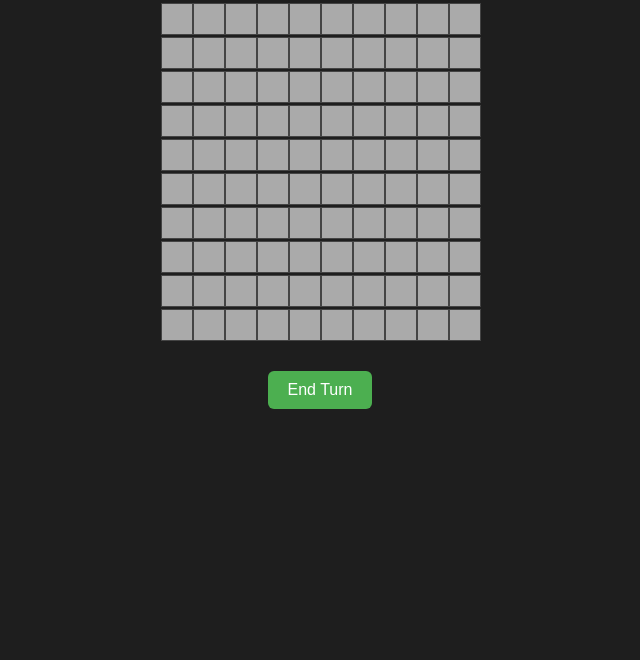
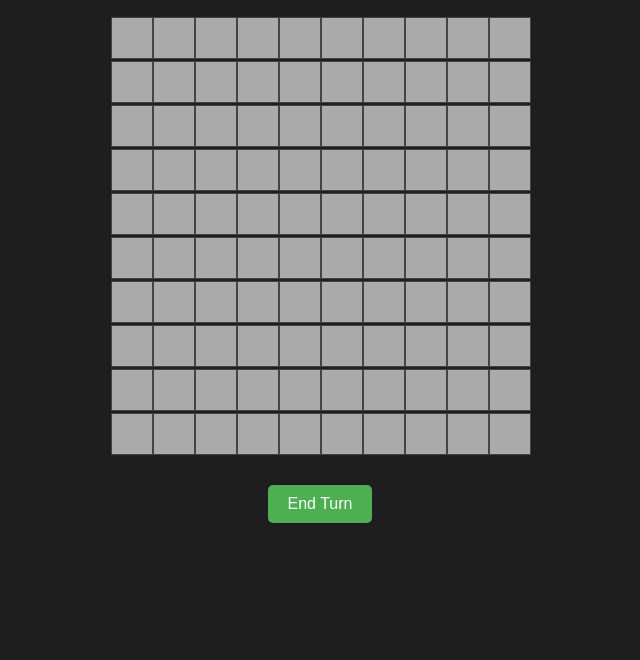
Before and after one commit to CharlieWilliams27099/no, a plain HTML site: page index.html in a window 1280 px wide. Shown: the part 140-800 px from the top of the page, without its empty margins (320-960 px from the left). Drawn offline with Linux system fonts and the light colour scheme.

Commit message:
Update style.css

```diff
--- a/style.css
+++ b/style.css
@@ -3,49 +3,44 @@ body {
   background: #1e1e1e;
   color: white;
   text-align: center;
-  margin: 0;
   padding: 30px;
-}
-
-h1 {
-  margin-bottom: 10px;
 }
 
 #board {
   display: grid;
-  grid-template-columns: repeat(10, 30px);
+  grid-template-columns: repeat(10, 40px);
   grid-gap: 2px;
   justify-content: center;
   margin: 20px auto;
 }
 
 .tile {
-  width: 30px;
-  height: 30px;
+  width: 40px;
+  height: 40px;
+  background: #aaa;
   border: 1px solid #444;
-  background: #aaa;
+  color: black;
+  display: flex;
+  justify-content: center;
+  align-items: center;
+  font-size: 0.8em;
   cursor: pointer;
 }
 
-.p1 {
-  background-color: crimson;
-}
-
-.p2 {
-  background-color: dodgerblue;
-}
+.p1 { background-color: crimson; color: white; }
+.p2 { background-color: dodgerblue; color: white; }
+.capital { border: 2px solid gold; }
 
 #end-turn {
+  padding: 10px 20px;
   margin-top: 10px;
-  padding: 10px 20px;
   font-size: 1em;
   background-color: #4caf50;
   color: white;
   border: none;
-  border-radius: 6px;
+  border-radius: 5px;
   cursor: pointer;
 }
-
 #end-turn:hover {
   background-color: #388e3c;
 }
```
